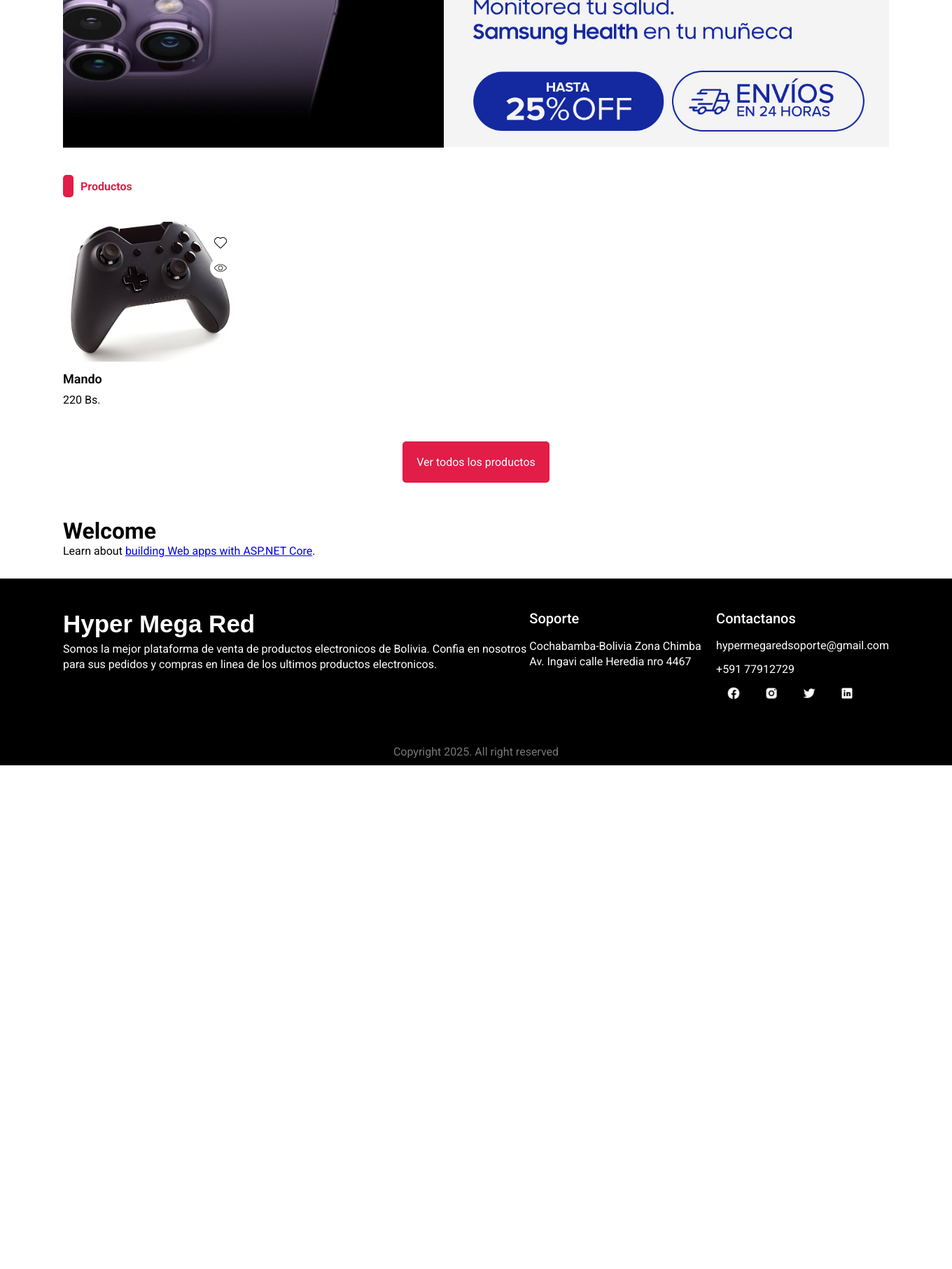
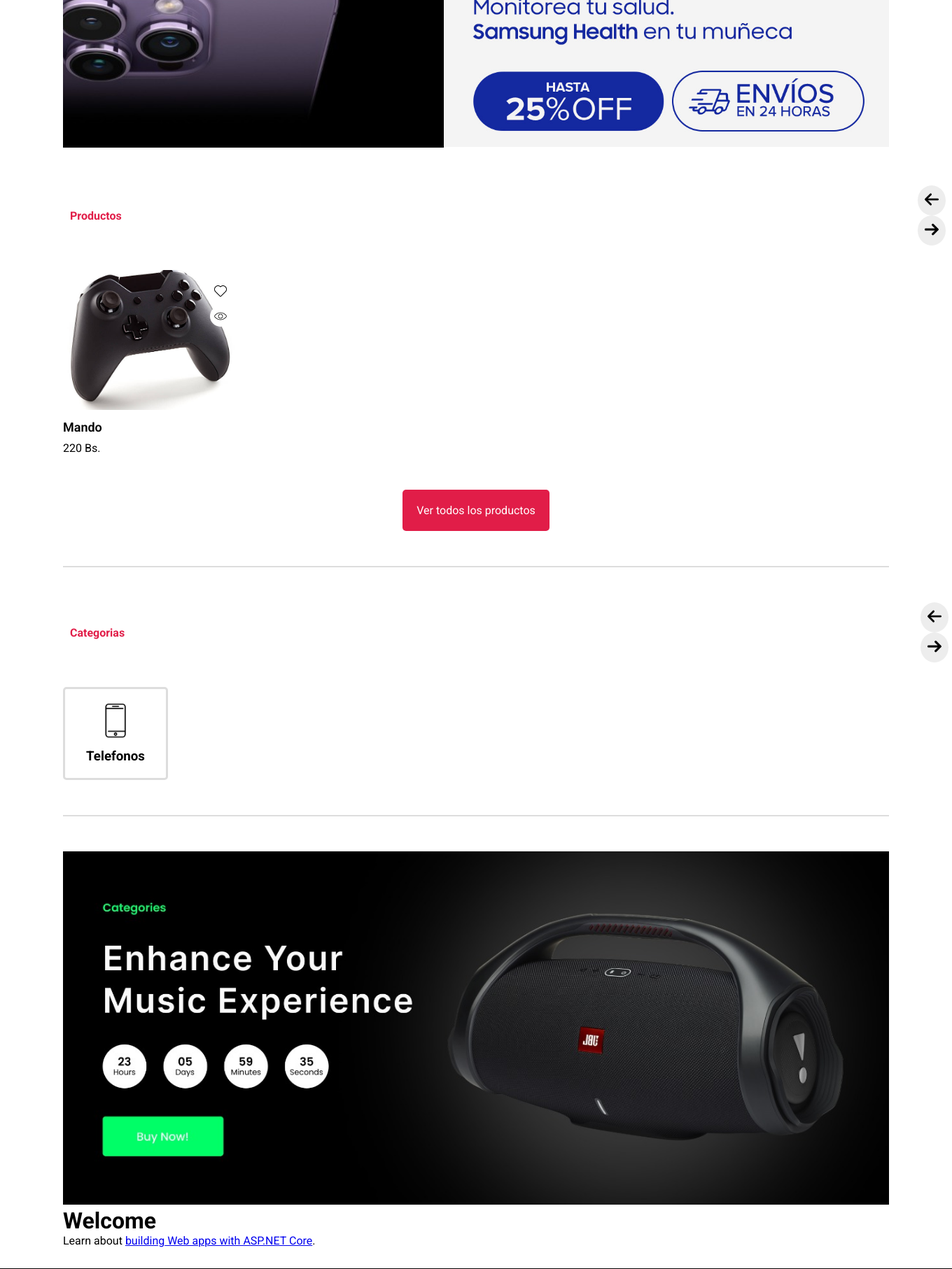
Before and after one commit to rich-333/proyecto-tienda-electronica, an ASP.NET Core app: page / in a window 1360 px wide. Shown: the part 418-2232 px from the top of the page at 70% size. Before the commit the page ends 1512 px from the top, so only its background shows below. Run offline with ASP.NET Core 8, Linux system fonts and the light colour scheme; some web fonts are replaced.

Commit message:
Se agrego elementos en el iindex para la seccion de categorias y una imagen de publicidad.
Se cambiaron los estilos de estos elementos para mejorar su aspecto.

```diff
--- a/tienda_electronica/Views/Home/Index.cshtml
+++ b/tienda_electronica/Views/Home/Index.cshtml
@@ -29,6 +29,15 @@
             <div class="title__container">
                 <h4 class="section__title">Productos</h4>
             </div>
+            <div class="section__arrow">
+                <button class="button__arrow">
+                    <img class="arrow_img" src="~/img/home/flecha-izquierda.png" />
+                </button>
+                <button class="button__arrow">
+
+                    <img class="arrow_img" src="~/img/home/flecha-derecha.png" />
+                </button>
+            </div>
         </div>
         <div class="article__container">
             <article class="product__container">
@@ -48,8 +57,41 @@
             </article>
         </div>
         <div class="view__container">
-            <a class="product__view">Ver todos los productos</a>
+            <a class="bottom__view">Ver todos los productos</a>
         </div>
+        <hr class="section__divider"/>
+    </section>
+
+    <section>
+        <div class="section__containertitle">
+            <div class="barra"></div>
+            <div class="title__container">
+                <h4 class="section__title">Categorias</h4>
+            </div>
+            <div class="section__arrow">
+                <button class="button__arrow">
+                    <img class="arrow_img" src="~/img/home/flecha-izquierda.png" />
+                </button>
+                <button class="button__arrow">
+
+                    <img class="arrow_img" src="~/img/home/flecha-derecha.png" />
+                </button>
+            </div>
+        </div>
+        <div>
+            <article class="article__container">
+                <div class="category__container">
+                    <a class="category__content" href="#">
+                        <img class="img__category" src="~/img/home/categorias/telefono-inteligente.png" />
+                        <h3 class="name__category">Telefonos</h3>
+                    </a>
+                </div>
+            </article>
+        </div>
+        <hr class="section__divider" />
+    </section>
+    <section>
+        <img class="img__speaker" src="~/img/home/publicidadparlantes.jpg" />
     </section>
     <h1 class="display-4">Welcome</h1>
     <p>Learn about <a href="https://learn.microsoft.com/aspnet/core">building Web apps with ASP.NET Core</a>.</p>
--- a/tienda_electronica/wwwroot/css/inicio.css
+++ b/tienda_electronica/wwwroot/css/inicio.css
@@ -42,11 +42,12 @@
 /* Secciones, productos, categorias, etc */
 
 .section__products {
-    margin-top: 35px;
+    margin-top: 50px;
 }
 
 .section__containertitle {
     display: flex;
+    align-items: center;
 }
 
 .barra {
@@ -64,8 +65,28 @@
 
 .section__title {
     color: #e11d48;
-    display: inline-block;
-    align-items: center;
+}
+
+.section__arrow {
+    margin-left: 1135px;
+}
+
+.arrow_img {
+    width: 20px;
+    height: 20px;
+}
+
+.button__arrow {
+    margin: 0 2px;
+    padding: 10px;
+    border-radius: 50%;
+    background-color: #ededed;
+    border: none;
+    cursor: pointer;
+}
+
+.button__arrow:hover {
+    background-color: #dddddd;
 }
 
 .article__container {
@@ -143,10 +164,10 @@
 .view__container {
     display: flex;
     justify-content: center;
-    margin: 50px;
+    margin: 50px 0;
 }
 
-.product__view {
+.bottom__view {
     background-color: #e11d48;
     color: #fff;
     padding: 20px;
@@ -155,6 +176,52 @@
     cursor: pointer;
 }
 
-.product__view:hover {
+.bottom__view:hover {
     background-color: #be1238;
 }
+
+.section__divider {
+    border: 1px solid #ddd;
+    margin: 50px 0;
+}
+
+/* Categorias */
+
+.category__container {
+    border: 3px solid #ddd;
+    border-radius: 5px;
+    width: 150px;
+    height: auto;
+    padding: 20px;
+}
+
+.category__container:hover {
+    background-color: #e11d48;
+    cursor: pointer;
+}
+
+.category__content {
+    display: flex;
+    align-items: center;
+    justify-content: center;
+    flex-direction: column;
+    text-decoration: none;
+}
+
+.img__category {
+    height: 50px;
+    width: 50px;
+    object-fit: contain;
+}
+
+.name__category {
+    margin-top: 15px;
+    text-align: center;
+    color: #000;
+}
+
+/* Publi */
+
+.img__speaker {
+    width: 100%;
+}
```
Also changed, not shown: tienda_electronica/wwwroot/img/Home/PublicidadParlantes.jpg (added), tienda_electronica/wwwroot/img/Home/categorias/smartwatch.png (added), tienda_electronica/wwwroot/img/Home/categorias/telefono-inteligente.png (added), tienda_electronica/wwwroot/img/Home/flecha-derecha.png (added), tienda_electronica/wwwroot/img/Home/flecha-izquierda.png (added).
